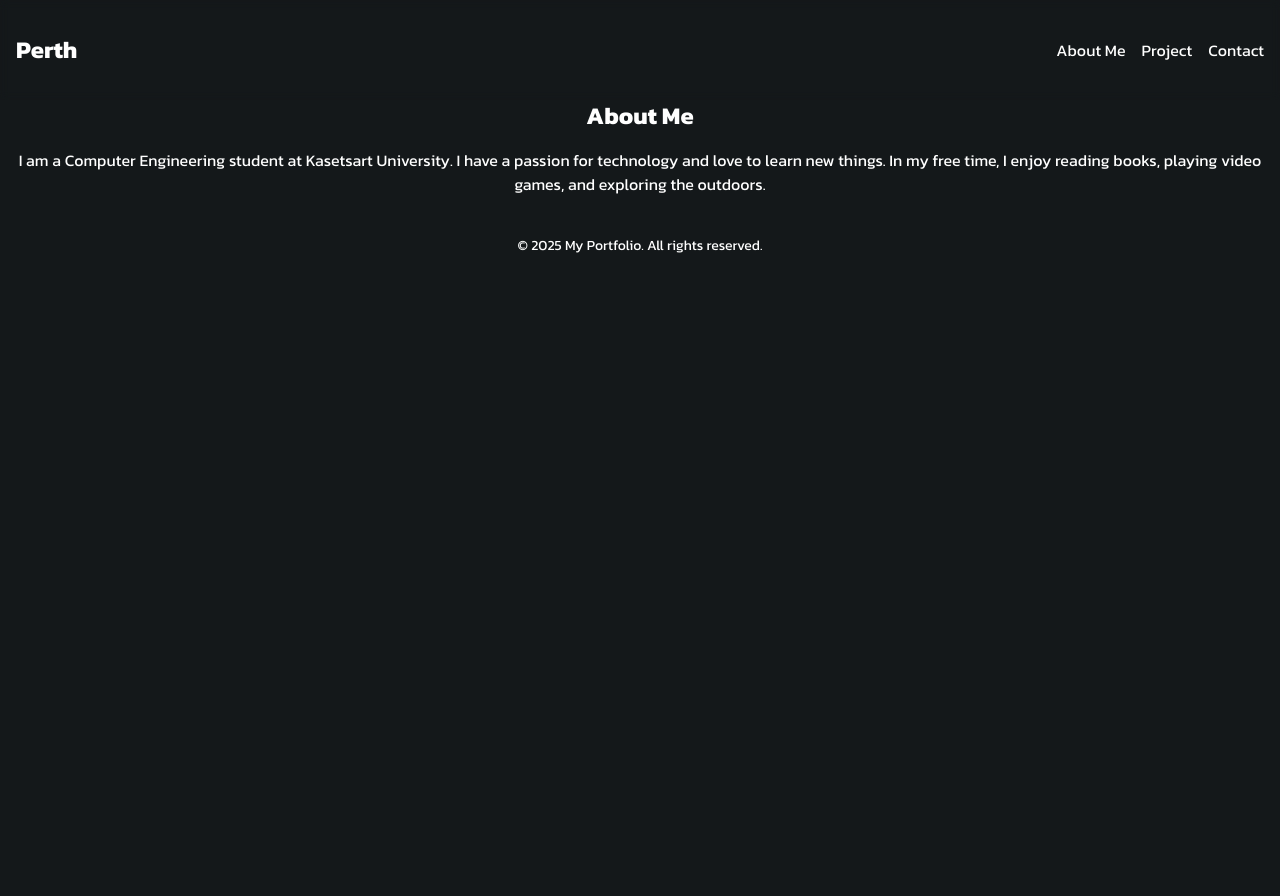
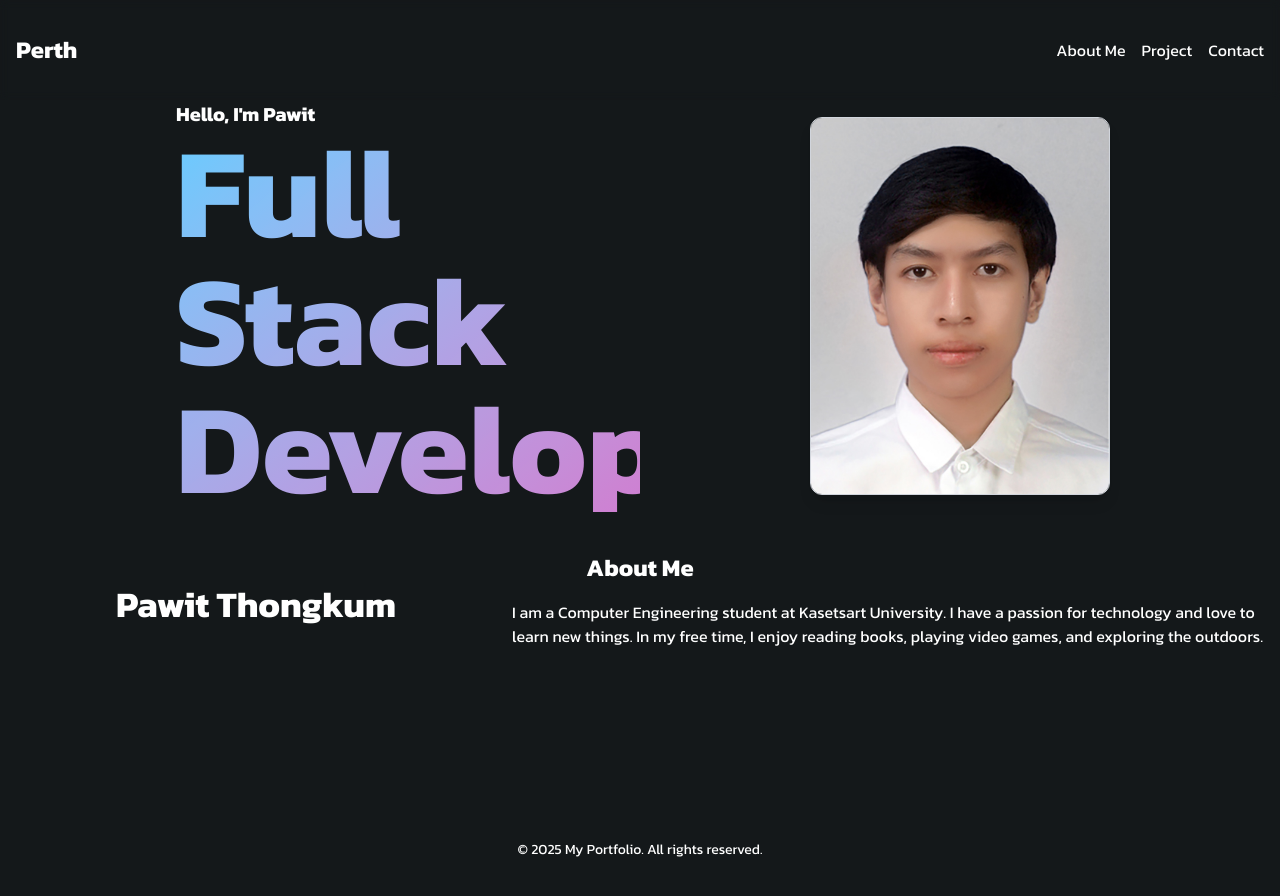
Before and after one commit to PerthTheIamCat/my-portfolio, a Next.js app: page /aboutme in a window 1280 px wide. Shown: the top 896 px of the page. Before the commit the page ends 800 px from the top, so only its background shows below. Built offline with nearby package versions, Linux system fonts and the light colour scheme.

Commit message:
feat: update sitemap URLs to use the production domain and refactor animation components for consistency

```diff
--- a/next-sitemap.config.js
+++ b/next-sitemap.config.js
@@ -1,16 +1,16 @@
 /** @type {import('next-sitemap').IConfig} */
 const config = {
-    siteUrl: 'https://localhost:3000',
+  siteUrl: "https://www.pawit.dev",
   generateRobotsTxt: true,
   sitemapSize: 5000,
-    changefreq: 'weekly',
+  changefreq: "weekly",
   priority: 0.7,
   trailingSlash: false,
   robotsTxtOptions: {
     policies: [
       {
-                userAgent: '*',
-                allow: '/',
+        userAgent: "*",
+        allow: "/",
       },
     ],
   },
--- a/src/animation/SpringFromAbove.tsx
+++ b/src/animation/SpringFromAbove.tsx
@@ -8,7 +8,7 @@ interface FadeInDivProps extends HTMLMotionProps<"div"> {
   delay?: number;
 }
 
-export default function FadeInDiv({
+export default function SpringFormAbove({
   children,
   className,
   offsetY = -100,
--- a/src/animation/SpringFromRight.tsx
+++ b/src/animation/SpringFromRight.tsx
@@ -8,7 +8,7 @@ interface FadeInDivProps extends HTMLMotionProps<"div"> {
   delay?: number;
 }
 
-export default function FadeInDiv({
+export default function SpringFormRight({
   children,
   className,
   offsetX = 100,
--- a/src/app/aboutme/page.tsx
+++ b/src/app/aboutme/page.tsx
@@ -1,5 +1,6 @@
 import FadeInDiv from "@/animation/FadeInDiv";
 import StartSpark from "@/animation/StarSpark";
+import Image from "next/image";
 
 export const metadata = {
   title: "My Portfolio - About Me",
@@ -8,18 +9,43 @@ export const metadata = {
 
 export default function AboutMe() {
   return (
-    <div className="flex items-center justify-center overflow-hidden">
+    <div className="flex min-h-[calc(100vh-100px)] flex-col">
+      <FadeInDiv
+        delay={0.1}
+        className="mb-10 flex flex-col-reverse md:grid md:grid-cols-2"
+      >
+        <div className="flex flex-col self-center md:pl-44">
+          <h1 className="text-xl font-bold">Hello, I&apos;m Pawit</h1>
+          <h1 className="bg-gradient-to-br from-[rgba(102,204,255,1)] to-[rgba(255,153,255,0.8)] bg-clip-text text-2xl font-bold text-transparent md:text-9xl">
+            Full Stack Developer
+          </h1>
+        </div>
+        <Image
+          src={"/images/profiles/image.png"}
+          width={300}
+          height={400}
+          alt="profile image"
+          className="scale-[calc(100vw / 400)] m-4 place-self-center rounded-xl border border-gray-300 object-cover shadow-lg md:scale-100"
+        />
+      </FadeInDiv>
       <FadeInDiv className="flex flex-col items-center justify-center">
         <StartSpark>
           <h1 className="text-2xl font-bold">About Me</h1>
         </StartSpark>
-        <p className="mt-4 text-center">
-          I am a Computer Engineering student at Kasetsart University. I have a
-          passion for technology and love to learn new things. In my free time,
-          I enjoy reading books, playing video games, and exploring the
-          outdoors.
-        </p>
       </FadeInDiv>
+      <div className="flex md:grid md:grid-cols-[40%_60%]">
+        <FadeInDiv delay={0.2} className="flex flex-col items-center">
+          <h1 className="text-center text-4xl font-bold">Pawit Thongkum</h1>
+        </FadeInDiv>
+        <FadeInDiv delay={0.4} className="h-full w-full">
+          <p className="mt-4">
+            I am a Computer Engineering student at Kasetsart University. I have
+            a passion for technology and love to learn new things. In my free
+            time, I enjoy reading books, playing video games, and exploring the
+            outdoors.
+          </p>
+        </FadeInDiv>
+      </div>
     </div>
   );
 }
--- a/src/components/projects/project_moneymind.tsx
+++ b/src/components/projects/project_moneymind.tsx
@@ -1,10 +1,12 @@
 import Image from "next/image";
 import { FaGithub } from "react-icons/fa";
+import FadeInDiv from "@/animation/FadeInDiv";
+import SpringFormAbove from "@/animation/SpringFromAbove";
 
 export default function ProjectMoneyMind() {
   return (
-    <div className="flex min-h-screen w-full justify-center">
-      <div className="flex h-fit w-full max-w-4/5 flex-col-reverse items-center gap-6 p-4 md:max-h-1/3 md:flex-row md:justify-center">
+    <SpringFormAbove className="flex min-h-screen w-full justify-center">
+      <FadeInDiv className="flex h-fit w-full max-w-4/5 flex-col-reverse items-center gap-6 p-4 md:max-h-1/3 md:flex-row md:justify-center">
         <div className="flex flex-col md:w-1/2">
           <h1 className="text-4xl">MoneyMind</h1>
           <p className="text-lg">
@@ -30,7 +32,7 @@ export default function ProjectMoneyMind() {
           priority
           className="h-[250px] w-[250px] scale-75 md:h-[300px] md:w-[300px] md:scale-100"
         />
-      </div>
-    </div>
+      </FadeInDiv>
+    </SpringFormAbove>
   );
 }
```
Also changed, not shown: 2 other files (tests, documents, lock files or other folders). Lines whose indentation alone changed are shown as unchanged.
